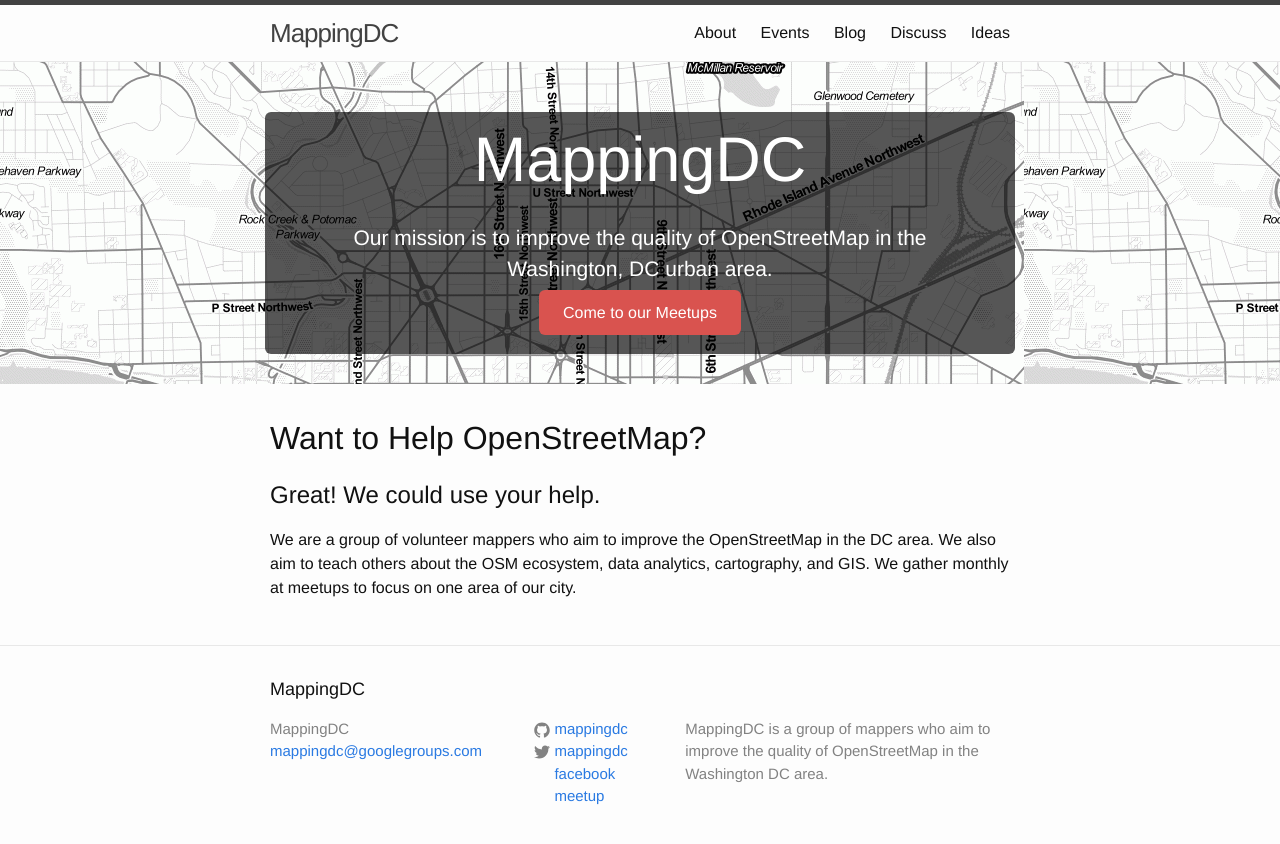
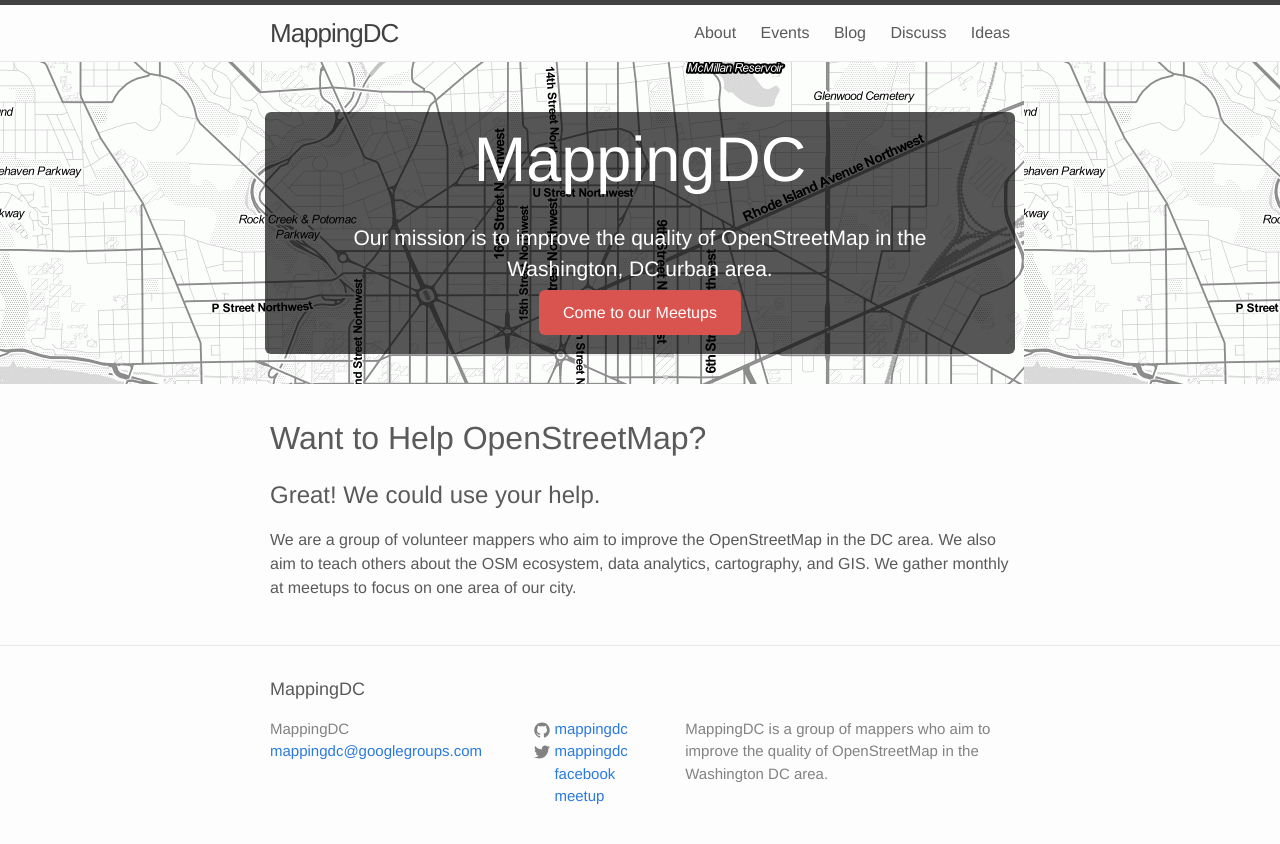
Before and after one commit to mappingdc/website, a Jekyll site: the page built from index.html, in a window 1280 px wide. Shown: the top 844 px of the page. Built offline with Jekyll 4.4.1, drawn with Linux system fonts in a browser that asks for light colours.

Commit message:
Change color to a lighter dark gray.

```diff
--- a/css/main.scss
+++ b/css/main.scss
@@ -13,7 +13,7 @@
 
 $spacing-unit:     30px;
 
-$text-color:       #111;
+$text-color:       #5a5a5a;
 $background-color: #fdfdfd;
 $brand-color:      #2a7ae2;
 
```
